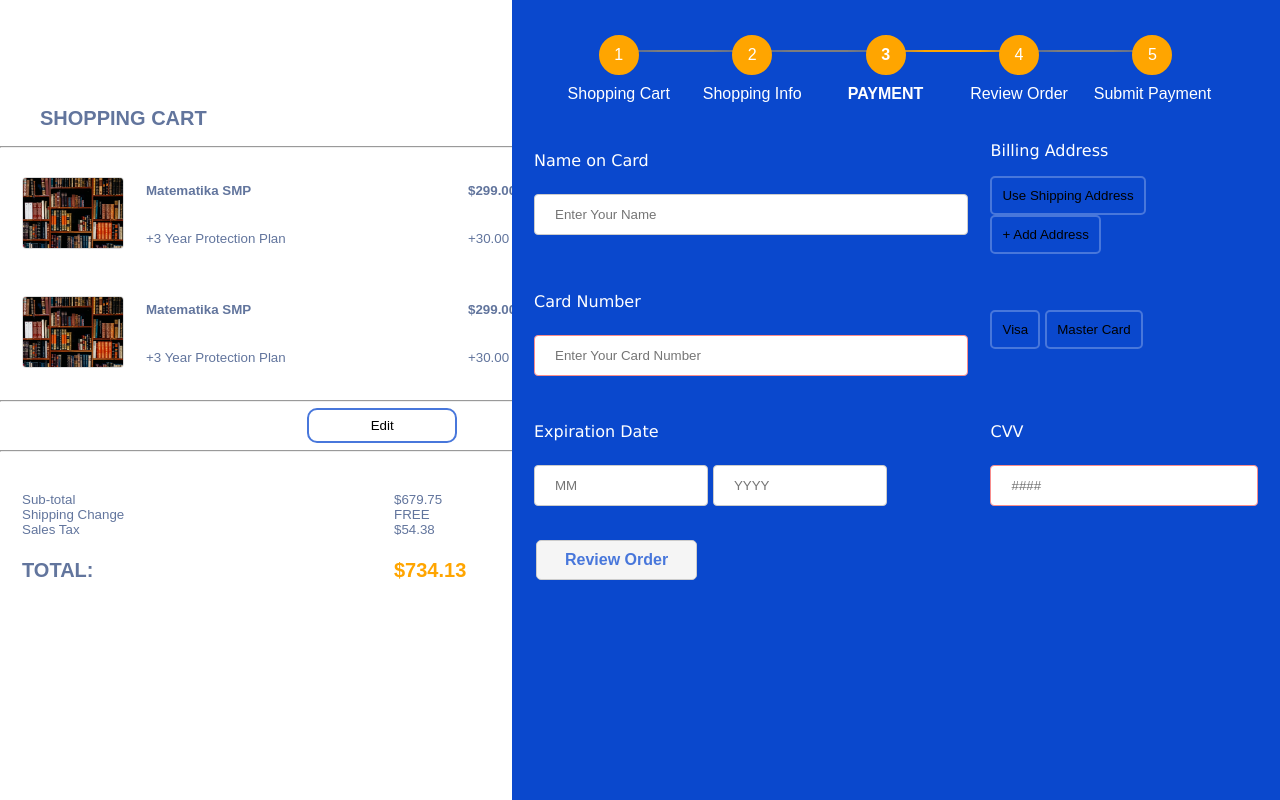
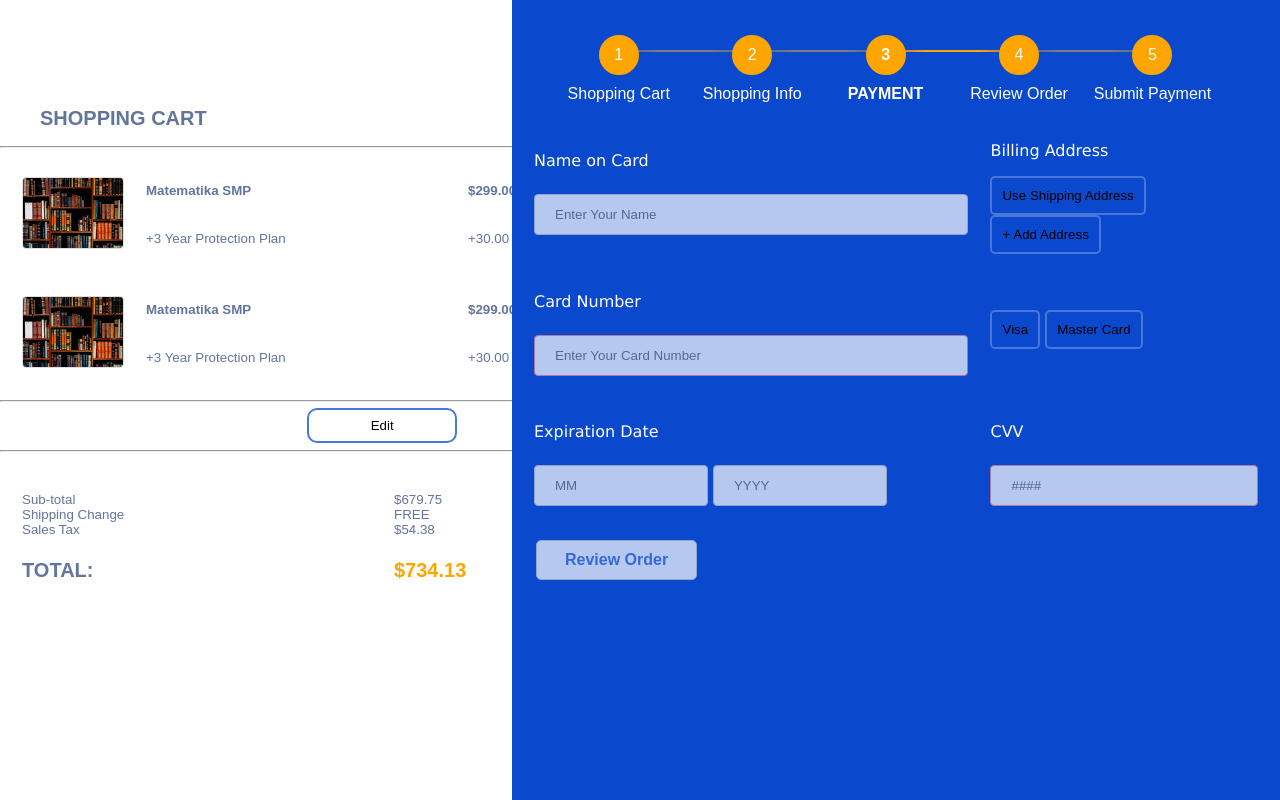
Before and after one commit to meero-tech/bubukdonat, a plain HTML site: page dailyUI002.html in a window 1280 px wide. Drawn offline with Linux system fonts and the light colour scheme.

Commit message:
ubah warna form inputnya biar lebih transparan

```diff
--- a/css/dailyUI002.css
+++ b/css/dailyUI002.css
@@ -47,7 +47,8 @@ table, th, td {
 
 }
 button{
-  background-color: whitesmoke; /* Green */
+  background-color: white;
+  opacity: 0.7; /* Green */
   border: 1px solid #ccc;
   border-radius: 5px;
   color: #4877db;
@@ -80,12 +81,14 @@ button:hover{
 
 .expired input[type="text"]{
   width: 40%;
+  opacity: 0.7;
 }
 
 input[type=text], select {
   width: 100%;
   padding: 12px 20px;
   margin: 8px 0;
+  opacity: 0.7;
   display: inline-block;
   border: 1px solid #ccc;
   border-radius: 4px;
@@ -100,6 +103,7 @@ input[type=password], select {
   border: 1px solid #F78C8C;
   border-radius: 4px;
   box-sizing: border-box;
+  opacity: 0.7;
 }
 
 p{
```
